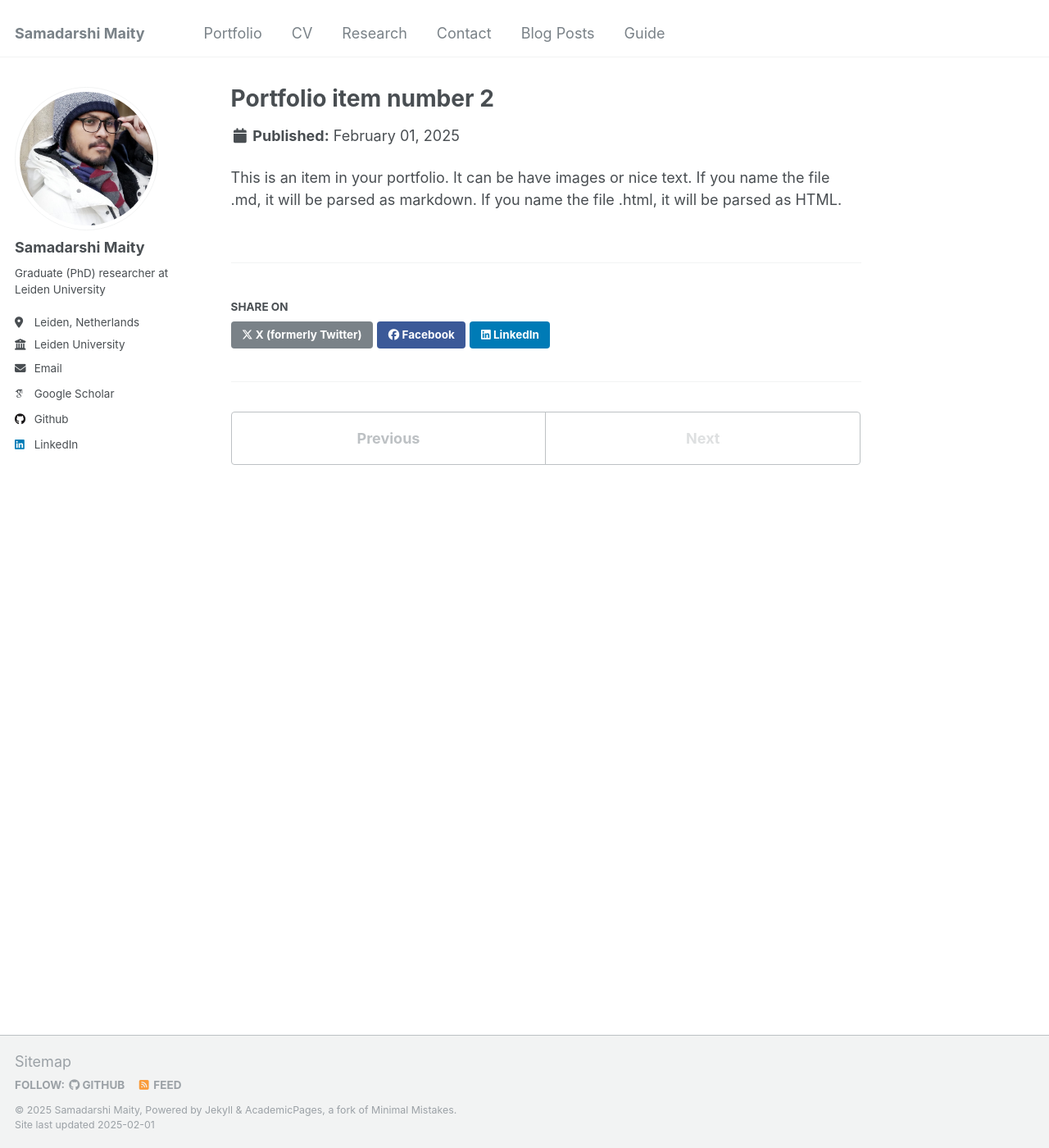
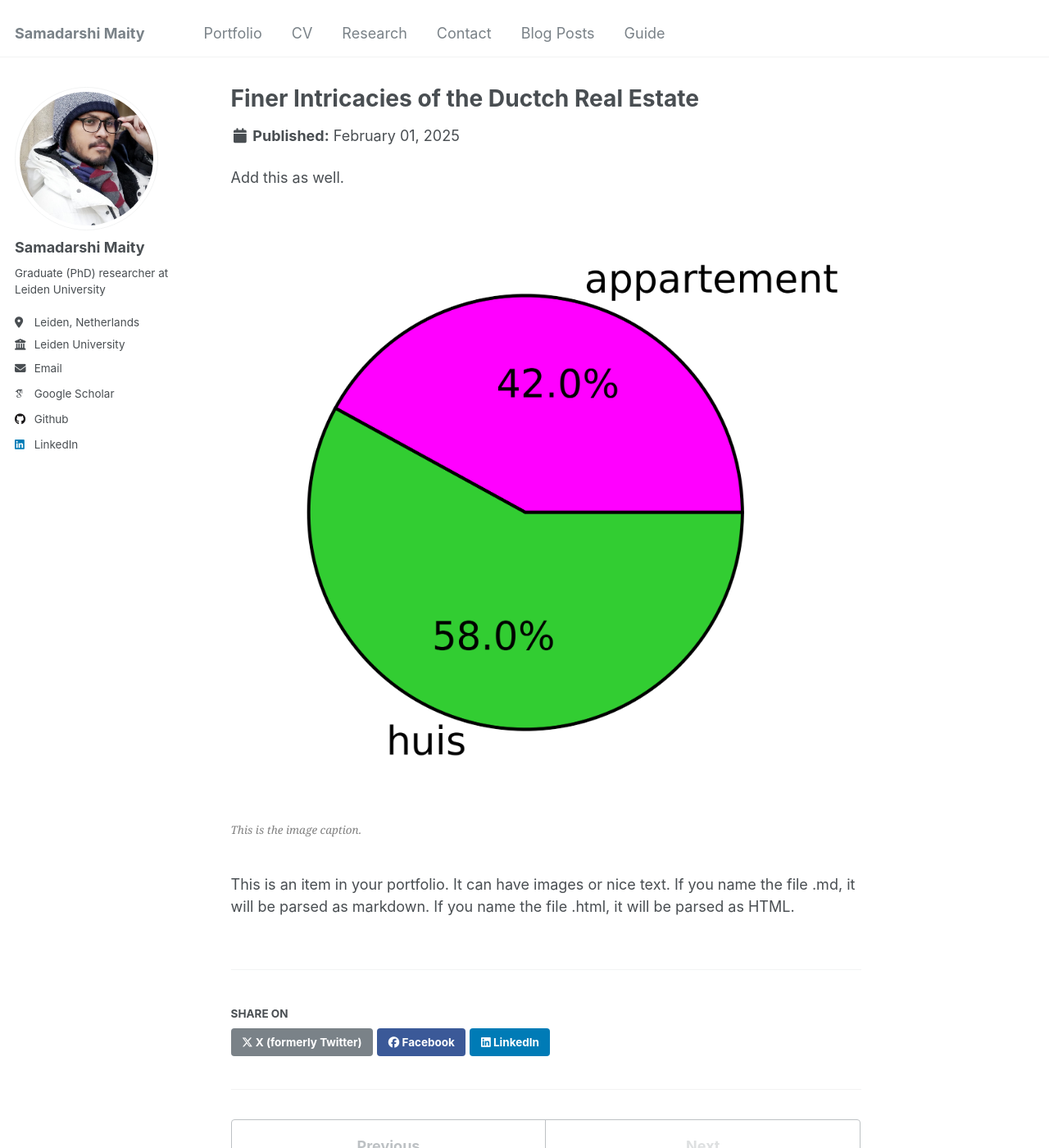
Before and after one commit to Samadarshi-Maity/Samadarshi-Maity.github.io, a Jekyll site: the page built from _portfolio/portfolio-2.html, in a window 1280 px wide and 1400 px high. Shown: the whole window at 82% size. Built offline with Jekyll 4.4.1, drawn with Linux system fonts in a browser that asks for light colours; some web fonts are replaced.

Commit message:
Update portfolio-2.html

```diff
--- a/_portfolio/portfolio-2.html
+++ b/_portfolio/portfolio-2.html
@@ -1,7 +1,34 @@
 ---
-title: "Portfolio item number 2"
+title: "Finer Intricacies of the Ductch Real Estate"
 excerpt: "Short description of portfolio item number 2 <br/><img src='/images/500x300.png'>"
 collection: portfolio
 ---
 
-This is an item in your portfolio. It can be have images or nice text. If you name the file .md, it will be parsed as markdown. If you name the file .html, it will be parsed as HTML.
+<!DOCTYPE html>
+<html lang="en">
+<head>
+    <meta charset="UTF-8">
+    <meta name="viewport" content="width=device-width, initial-scale=1.0">
+    <title>Image with Hyperlink</title>
+
+</head>
+<body>
+	<style>
+        figure {
+            text-align: center; /* Centers the image and caption */
+        }
+        figcaption {
+            font-style: italic;
+            color: gray;
+        }
+    </style>
+	 Add this as well.
+    <figure>
+    <img src="/images/housing/house_vsapp.png"
+	alt="Image description" width="200">
+    <figcaption>This is the image caption.</figcaption>
+</figure>
+</body>
+</html>
+
+This is an item in your portfolio. It can have images or nice text. If you name the file .md, it will be parsed as markdown. If you name the file .html, it will be parsed as HTML.
```
